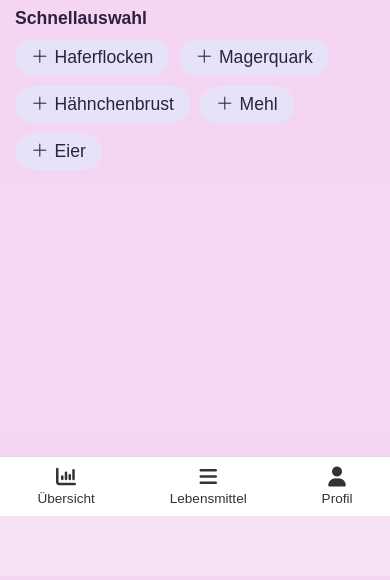
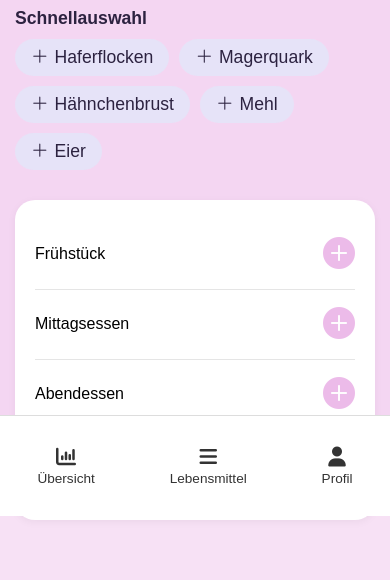
Before and after one commit to pierce107/caltracker, a Flask app: page / in a window 390 px wide. Shown: the part 328-908 px from the top of the page. Before the commit the page ends 844 px from the top, so only its background shows below. Run offline with Flask 3, Linux system fonts and the light colour scheme.

Commit message:
added the list of meals to mobile graphics

```diff
--- a/scripts/templates/index.html
+++ b/scripts/templates/index.html
@@ -17,6 +17,7 @@ html, body {
 
 body {
   font-family: Arial, sans-serif;
+  overflow-wrap: hidden; /*disables horizontal scrolling*/
 }
 
 /* ---------------------------------- */
@@ -65,6 +66,7 @@ body {
   border-radius: 20px;
   box-sizing: border-box;
   background-color: white;
+  box-shadow: 0 2px 8px rgba(0, 0, 0, 0.05);
 }
 
 .footer {
@@ -72,6 +74,7 @@ body {
   bottom: 0;
   left: 0;
   width: 100%;
+  height: 80px;
   background-color: #ffffff;
   display: flex;
   justify-content: space-around;
@@ -158,7 +161,50 @@ body {
 .food-tag:hover {
   background-color: #dcd7f2;    /* Leichter Hover-Effekt */
 }
-
+/*.footer .nav-item:hover{
+  background-color: #dcd7f2;
+  border-radius: 10px;
+  color: #333;
+  transition: transform 0.3s ease, color 0.3s ease;
+}
+.hover-area:hover{ /* triggers a set of style when a user places their mouse pointer over an element with the class .hover-area */ /*
+  background-color: #007bff;
+  color: #fff;
+  transform: scale(1.2); /* Makes the icon grow slightly }
+*/
+/*.list-of-meals {
+  display: flex;
+  flex-direction: column;
+  background-color: white;
+  border-radius: 20px;
+  border: 1x black;
+  width: 800px;
+  height: 400px;
+}*/
+.meal-tag i {
+  align-items: right;
+  font-size: 2rem;
+  color: rgba(226, 150, 221, 0.651);
+}
+.list-of-meals {
+  display: flex;
+  flex-direction: column;
+  background: #ffffff;
+  border-radius: 20px;
+  padding: 20px;
+  box-shadow: 0 2px 8px rgba(0, 0, 0, 0.05);
+  width: 800px;
+  height: auto; /* to avoid overflowing when more data in the class list-of-meals is available*/
+  box-sizing: border-box;
+}
+.list-of-meals .meal-tag{
+  display: flex;
+  justify-content: space-between;
+  align-items: center;
+  padding: 16px 0;
+  /* Trennlinie unter jedem Element außer dem letzten */
+  border-bottom: 1px solid #e5e5e5;
+}
 /* ---------------------------------- */
 /* DESKTOP STYLES (ab 768px Breite)   */
 /* ---------------------------------- */
@@ -246,6 +292,12 @@ body {
         <div class="food-tag"><i class="bi bi-plus-lg"></i> Eier</div>
       </div>
     </div>
+    <div class="list-of-meals">
+      <div class="meal-tag">Frühstück<i class="bi bi-plus-circle-fill"></i></div>
+      <div class="meal-tag">Mittagsessen<i class="bi bi-plus-circle-fill"></i></div>
+      <div class="meal-tag">Abendessen<i class="bi bi-plus-circle-fill"></i></div>
+      <div class="meal-tag">Snacks<i class="bi bi-plus-circle-fill"></i></div>
+    </div>
   </div>
 
 
```
